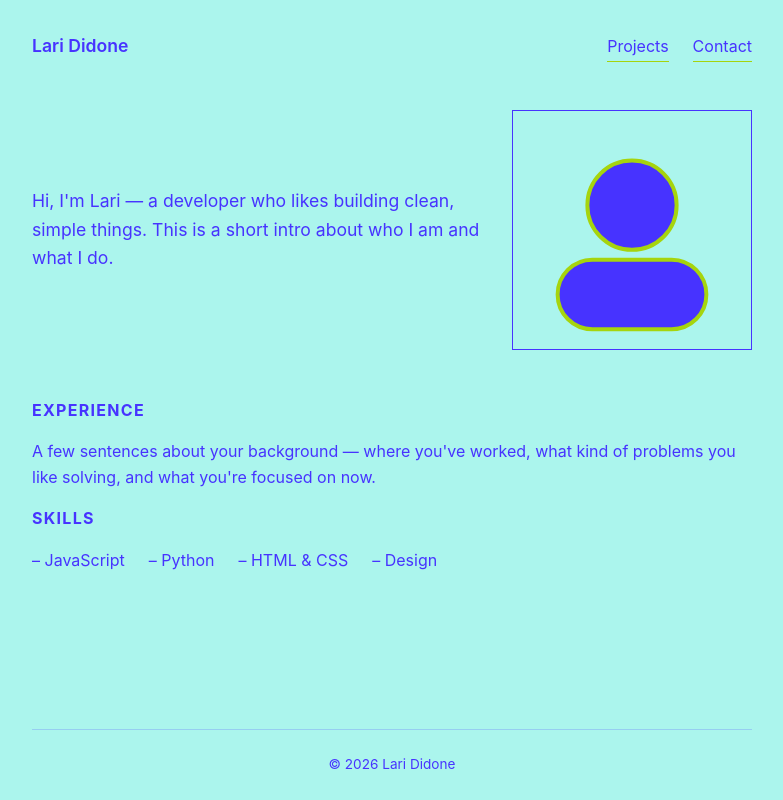
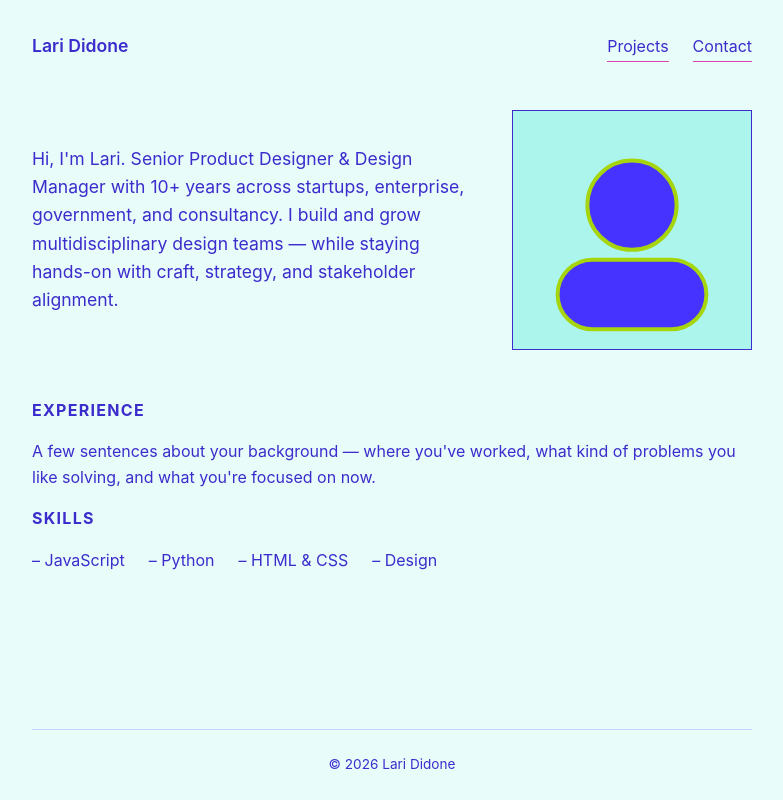
Before and after one commit to larioliveiradidone/larididone, a plain HTML site: page index.html in a window 1280 px wide. Shown: the whole page, without its empty margins (248-1031 px from the left). Drawn offline with Linux system fonts and the light colour scheme.

Commit message:
Color update

```diff
--- a/index.html
+++ b/index.html
@@ -1,10 +1,10 @@
-<!DOCTYPE html>
+<!doctype html>
 <html lang="en">
   <head>
-  <meta charset="UTF-8">
-  <meta name="viewport" content="width=device-width, initial-scale=1.0">
+    <meta charset="UTF-8" />
+    <meta name="viewport" content="width=device-width, initial-scale=1.0" />
     <title>Lari Didone</title>
-  <link rel="stylesheet" href="style.css">
+    <link rel="stylesheet" href="style.css" />
   </head>
   <body>
     <header>
@@ -21,16 +21,24 @@
       <div class="container">
         <div class="hero">
           <div class="hero-text">
-          <p>Hi, I'm Lari — a developer who likes building clean, simple things. This is a short intro about who I am and what I do.</p>
+            <p>
+              Hi, I'm Lari. Senior Product Designer & Design Manager with 10+
+              years across startups, enterprise, government, and consultancy. I
+              build and grow multidisciplinary design teams — while staying
+              hands-on with craft, strategy, and stakeholder alignment.
+            </p>
           </div>
           <div class="hero-image">
-          <img src="assets/hero-placeholder.svg" alt="Portrait placeholder">
+            <img src="assets/hero-placeholder.svg" alt="Portrait placeholder" />
           </div>
         </div>
 
         <section>
           <h2>Experience</h2>
-        <p>A few sentences about your background — where you've worked, what kind of problems you like solving, and what you're focused on now.</p>
+          <p>
+            A few sentences about your background — where you've worked, what
+            kind of problems you like solving, and what you're focused on now.
+          </p>
         </section>
 
         <section>
@@ -46,9 +54,7 @@
     </main>
 
     <footer>
-    <div class="container">
-      &copy; 2026 Lari Didone
-    </div>
+      <div class="container">&copy; 2026 Lari Didone</div>
     </footer>
   </body>
 </html>
--- a/style.css
+++ b/style.css
@@ -1,7 +1,7 @@
 :root {
-  --bg: #abf5ed;
-  --text: #4733ff;
-  --accent: #a6d40d;
+  --bg: #e8fcfa;
+  --text: #3c2ccc;
+  --accent: #d946b0;
   --max-width: 720px;
 }
 
@@ -9,7 +9,8 @@
   box-sizing: border-box;
 }
 
-html, body {
+html,
+body {
   margin: 0;
   padding: 0;
 }
@@ -17,7 +18,8 @@ html, body {
 body {
   background-color: var(--bg);
   color: var(--text);
-  font-family: -apple-system, BlinkMacSystemFont, "Segoe UI", Helvetica, Arial, sans-serif;
+  font-family:
+    -apple-system, BlinkMacSystemFont, "Segoe UI", Helvetica, Arial, sans-serif;
   line-height: 1.6;
   min-height: 100vh;
   display: flex;
```
Lines whose indentation alone changed are shown as unchanged.
